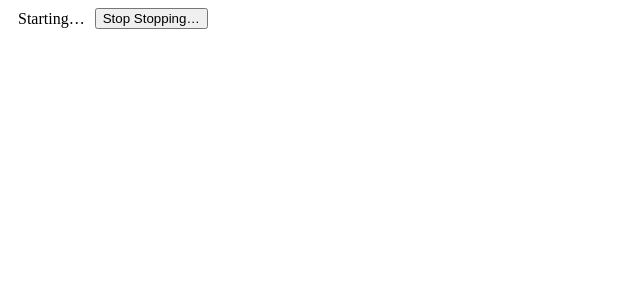
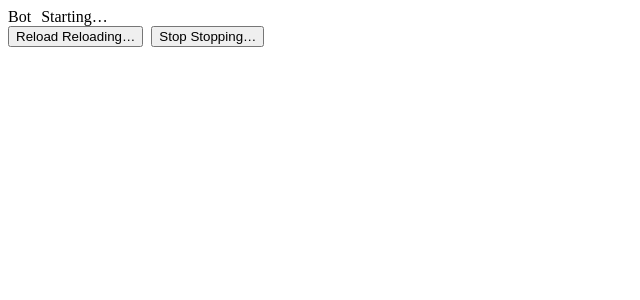
Before and after one commit to pedrodanielsantos/Pedro-bot, a Python web app: template templates/partials/bot_control.html in a window 1280 px wide. Shown: the top 300 px of the page, without its empty margins (0-640 px from the left). Run offline with Jinja, Linux system fonts and the light colour scheme; the template is opened without the code that fills it, so the values that code supplies are empty.

Commit message:
feat: move bot controls to a card, add reload
- Move Start/Stop from the header into their own card, dot stays in header.
- Add a Reload button that stops then restarts the bot.
- Simplify console.html's header back to just the dot.

```diff
--- a/run.py
+++ b/run.py
@@ -41,6 +41,10 @@ class BotSupervisor:
             self.status = "stopped"
             self.process = None
             return True
+
+    async def restart(self):
+        await self.stop()
+        await self.start()
 
     async def _spawn(self):
         creationflags = subprocess.CREATE_NEW_PROCESS_GROUP if sys.platform == "win32" else 0
--- a/templates/dashboard.html
+++ b/templates/dashboard.html
@@ -3,7 +3,7 @@
 
 <header>
     <div class="header-left">
-        {% with is_ready=is_ready, status=supervisor_status %}{% include "partials/bot_control.html" %}{% endwith %}
+        <div id="header-status-dot" class="dot {{ 'dot-online' if is_ready else 'dot-offline' }}"></div>
         <span class="header-title">{{ bot_name }}</span>
         <span class="header-sub">/ Dashboard</span>
         <button class="icon-btn" style="margin-left: -8px;"
@@ -56,6 +56,10 @@
             </button>
         </div>
         <div id="guild-list"></div>
+    </div>
+
+    <div class="card">
+        {% with is_ready=is_ready, status=supervisor_status %}{% include "partials/bot_control.html" %}{% endwith %}
     </div>
 
     <div class="card">
--- a/templates/partials/bot_control.html
+++ b/templates/partials/bot_control.html
@@ -1,8 +1,24 @@
-<span id="bot-status-group" style="display: inline-flex; align-items: center; gap: 10px;"
+<span id="bot-status-group" class="guild-card-row"
     {% if status != "stopped" and not is_ready %}
     hx-get="/bot/status?announce=true" hx-trigger="load delay:1s, every 2s" hx-swap="outerHTML"
     {% endif %}>
-    <div class="dot {{ 'dot-online' if is_ready else 'dot-offline' }}"></div>
+    <div style="display: flex; align-items: center; gap: 10px;">
+        <div class="stat-label" style="margin-bottom: 0;">Bot</div>
+        {% if status == "stopping" %}
+        <span class="badge badge-error">Stopping…</span>
+        {% elif status != "stopped" and not is_ready %}
+        <span class="badge badge-ok">Starting…</span>
+        {% elif just_restarted %}
+        <span class="badge badge-ok"
+            hx-get="/bot/status/clear"
+            hx-trigger="load delay:2s"
+            hx-target="this"
+            hx-swap="outerHTML">
+            Started
+        </span>
+        {% endif %}
+    </div>
+    <div style="display: flex; gap: 8px;">
         {% if status == "stopped" %}
         <button class="btn btn-success"
             hx-post="/bot/start"
@@ -13,19 +29,14 @@
             <span class="btn-label htmx-indicator">Starting…</span>
         </button>
         {% else %}
-    {% if status == "stopping" %}
-    <span class="badge badge-error">Stopping…</span>
-    {% elif not is_ready %}
-    <span class="badge badge-ok">Starting…</span>
-    {% elif just_restarted %}
-    <span class="badge badge-ok"
-        hx-get="/bot/status/clear"
-        hx-trigger="load delay:2s"
-        hx-target="this"
-        hx-swap="outerHTML">
-        Started
-    </span>
-    {% endif %}
+        <button class="btn"
+            hx-post="/bot/reload"
+            hx-target="#bot-status-group"
+            hx-swap="outerHTML"
+            hx-disabled-elt="this">
+            <span class="btn-label">Reload</span>
+            <span class="btn-label htmx-indicator">Reloading…</span>
+        </button>
         <button class="btn btn-danger"
             hx-post="/bot/stop"
             hx-target="#bot-status-group"
@@ -35,4 +46,8 @@
             <span class="btn-label htmx-indicator">Stopping…</span>
         </button>
         {% endif %}
+    </div>
 </span>
+{% if oob %}
+<div id="header-status-dot" class="dot {{ 'dot-online' if is_ready else 'dot-offline' }}" hx-swap-oob="true"></div>
+{% endif %}
```
Also changed, not shown: templates/console.html (+7 -8 lines), web.py (+12 -0 lines). Lines whose indentation alone changed are shown as unchanged.
